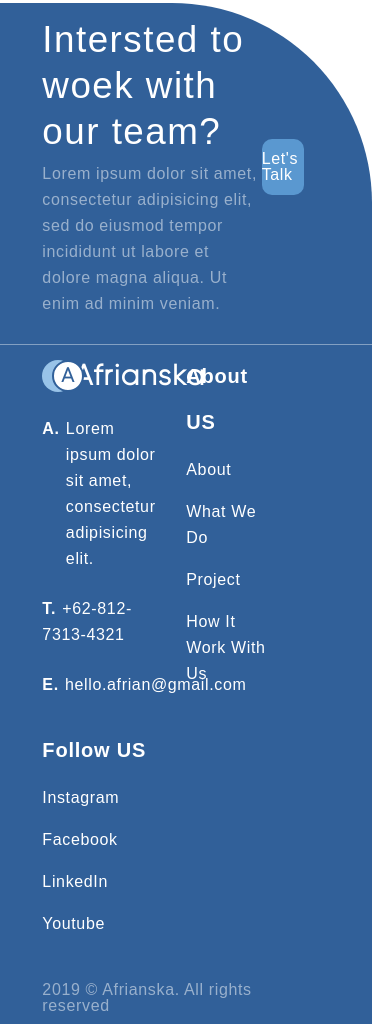
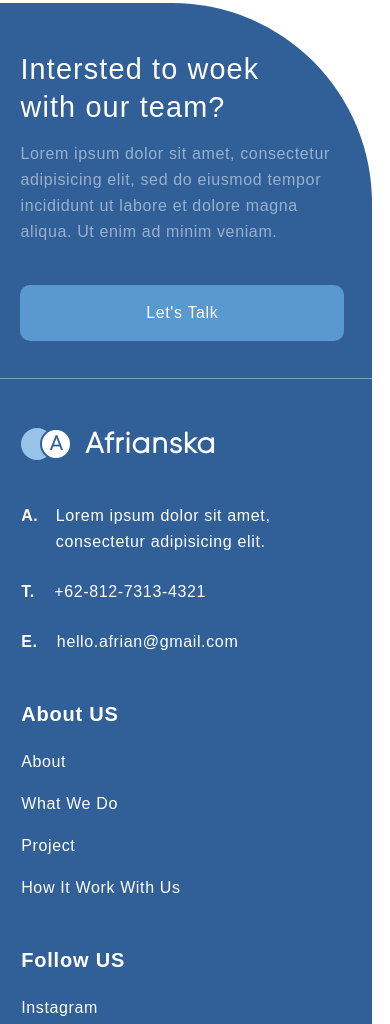
Before and after one commit to Franco-Sanchez/Blog-Afrianska-mobile, a plain HTML site: page index.html in a window 390 px wide. Shown: the part 3240-4264 px from the top of the page. Drawn offline with Linux system fonts and the light colour scheme.

Commit message:
Project finished

```diff
--- a/styles/base/_base.scss
+++ b/styles/base/_base.scss
@@ -53,7 +53,7 @@ h2, h5 {
     line-height: 46px;
 }
 
-@media (max-width: 828px) {
+@media (max-width: 1160px) {
     h1 {
         font-size: 2rem;
     }
--- a/styles/layout/_firstSection.scss
+++ b/styles/layout/_firstSection.scss
@@ -67,7 +67,7 @@
     }
 }
 
-@media (max-width: 828px) {
+@media (max-width: 1160px) {
     .FirstSection {
         margin: 0 2.4%;
 
@@ -82,7 +82,7 @@
 
                 & p:nth-child(3) {
                     display: block;
-                    height: 201px;
+                    min-height: 201px;
                 }
             }
 
@@ -114,13 +114,13 @@
     }
 }
 
-@media (max-width: 424px) {
+@media (max-width: 650px) {
     .FirstSection {
         margin: 0 4.5%;
 
         &-FirstContenedor {
             grid-template-columns: 100%;
-            grid-template-rows: auto 314px 211px;
+            grid-template-rows: auto 314px minmax(211px, max-content);
             grid-row-gap: 12px;
             margin-bottom: 28px;
 
@@ -129,7 +129,7 @@
                 & p:nth-child(3) {
                     font-size: 0.9rem;
                     width: 97%;
-                    height: auto;
+                    min-height: auto;
                 }
             }
 
--- a/styles/layout/_footer.scss
+++ b/styles/layout/_footer.scss
@@ -95,7 +95,7 @@
     }
 }
 
-@media (max-width: 828px) {
+@media (max-width: 1160px) {
     .Footer {
         width: 97.5%;
         min-height: 817px;
@@ -143,10 +143,44 @@
     }
 }
 
-@media (max-width: 424px) {
+@media (max-width: 650px) {
     .Footer {
         width: 95.3%;
         min-height: 1141px;
         margin-top: 82px;
+
+        &-FirstArticle {
+            display: block;
+            padding: 12.6% 7.4% 9.9% 5.5%;
+
+            & h5 {
+                font-size: 1.8rem;
+                line-height: 38px;
+                width: 85%;
+            }
+
+            & p {
+                max-width: 338px;
+                margin-top: 15px;
+            }
+
+            & a {
+                width: 100%;
+                margin-top: 40px;
+            }
+        }
+
+        &-SecondArticle {
+            display: block;
+            padding: 11.4% 0 1.7% 5.7%;
+
+            & article:first-child p:nth-child(2) {
+                width: 90%;
+            }
+
+            & article:first-child p:nth-child(2), article:nth-child(2), article:nth-child(3) {
+                margin-top: 36px;
+            }
+        }
     }
 }
--- a/styles/layout/_form.scss
+++ b/styles/layout/_form.scss
@@ -19,7 +19,7 @@ input {
     border-bottom-right-radius: 10px;
 }
 
-@media (max-width: 828px) {
+@media (max-width: 1160px) {
     form {
         margin: 23px 2.4% 35px 2.4%;
 
@@ -30,7 +30,7 @@ input {
     }
 }
 
-@media (max-width: 424px) {
+@media (max-width: 650px) {
     form {
         margin-left: 4.5%;
         margin-right: 4.5%;
--- a/styles/layout/_header.scss
+++ b/styles/layout/_header.scss
@@ -3,14 +3,14 @@ header {
     padding: 49px 6.1%;
 }
 
-@media (max-width: 828px) {
+@media (max-width: 1160px) {
     header {
         padding-left: 7.2%;
         padding-right: 7.2%;
     }
 }
 
-@media (max-width: 424px) {
+@media (max-width: 650px) {
     header {
         padding-left: 3.8%;
         padding-right: 3.8%;
--- a/styles/layout/_secondSection.scss
+++ b/styles/layout/_secondSection.scss
@@ -13,6 +13,7 @@
 
     & img {
         grid-column: 1;
+        height: 100%;
     }
 
     & div:nth-child(13) {
@@ -45,7 +46,7 @@
     }
 }
 
-@media (max-width: 828px) {
+@media (max-width: 1160px) {
     .SecondSection {
         margin: 0 2.4%;
         grid-template-columns: 38.1% 59.4%;
@@ -57,7 +58,7 @@
     }
 }
 
-@media (max-width: 424px) {
+@media (max-width: 650px) {
     .SecondSection {
         margin: 0 4.5%;
         grid-template-columns: 100%;
--- a/styles/layout/_sectionTitle.scss
+++ b/styles/layout/_sectionTitle.scss
@@ -18,7 +18,7 @@
     height: 100%;
 }
 
-@media (max-width: 828px) {
+@media (max-width: 1160px) {
     .SectionTitle {
         & p {
             font-size: 1rem;
@@ -27,7 +27,7 @@
     }
 }
 
-@media (max-width: 424px) {
+@media (max-width: 650px) {
     .SectionTitle {
         & p {
             font-size: 0.8rem;
--- a/styles/module/_navBar.scss
+++ b/styles/module/_navBar.scss
@@ -11,7 +11,7 @@ ul {
     }
 }
 
-@media (max-width: 424px) {
+@media (max-width: 650px) {
     ul {
         font-size: 0.9rem;
     }
```
Also changed, not shown: styles/main.css, 1 other file.
